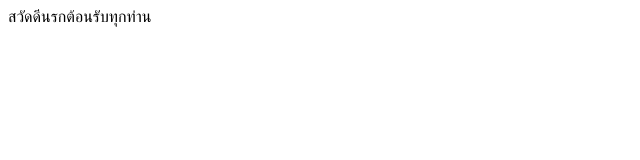
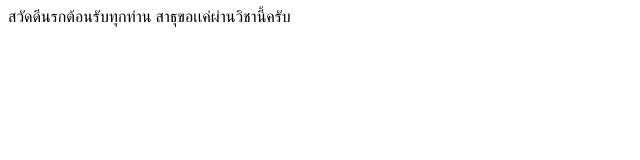
Before and after one commit to bagpipe6666/JavaScript, a plain HTML site: page index.html in a window 1280 px wide. Shown: the whole page, without its empty margins (0-640 px from the left). Drawn offline with Linux system fonts and the light colour scheme.

Commit message:
update index.html

```diff
--- a/index.html
+++ b/index.html
@@ -7,6 +7,6 @@
     <title>สวัดดีชาวโลก</title>
 </head>
 <body>
-    สวัดดีนรกต้อนรับทุกท่าน
+    สวัดดีนรกต้อนรับทุกท่าน สาธุขอเเค่ผ่านวิชานี้ครับ
 </body>
 </html>
```
